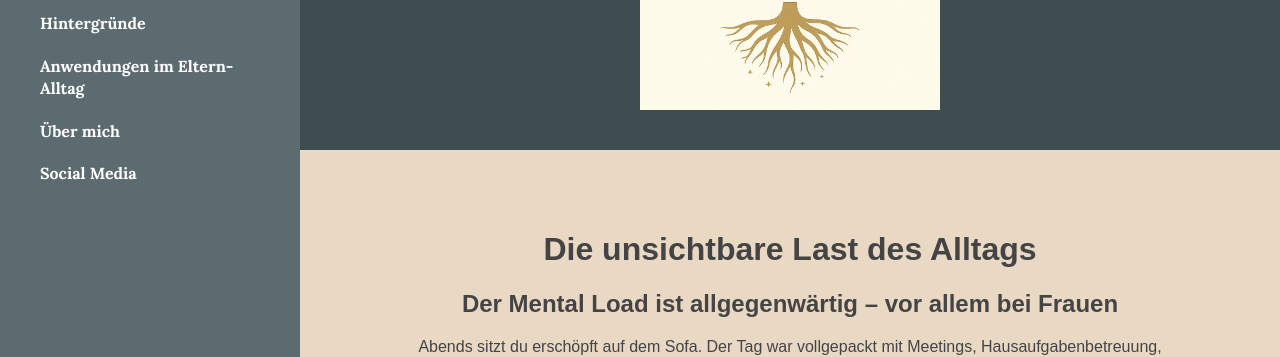
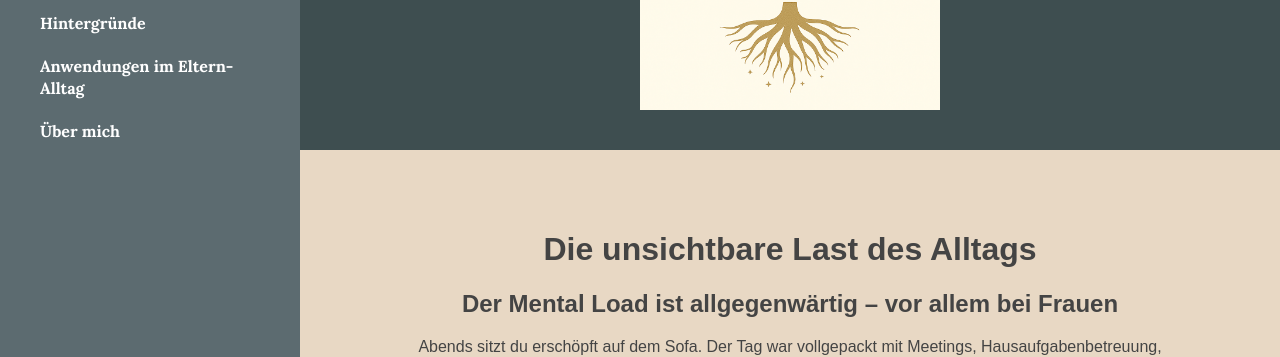
Before and after one commit to shedoesKI-de/shedoesKI-de, a Jekyll site: the page built from index.html, in a window 1280 px wide. Shown: the part 230-587 px from the top of the page. Built offline with Jekyll 4.4.1, drawn with Linux system fonts in a browser that asks for light colours.

Commit message:
Update sidebar.html

```diff
--- a/_includes/sidebar.html
+++ b/_includes/sidebar.html
@@ -6,7 +6,6 @@
       <li><a href="/hintergruende.html">Hintergründe</a></li>
       <li><a href="/anwendungsfaelle.html">Anwendungen im Eltern-Alltag</a></li>
       <li><a href="/ueber-mich.html">Über mich</a></li>
-      <li><a href="/social.html">Social Media</a></li>
     </ul>
   </nav>
 </aside>
```
